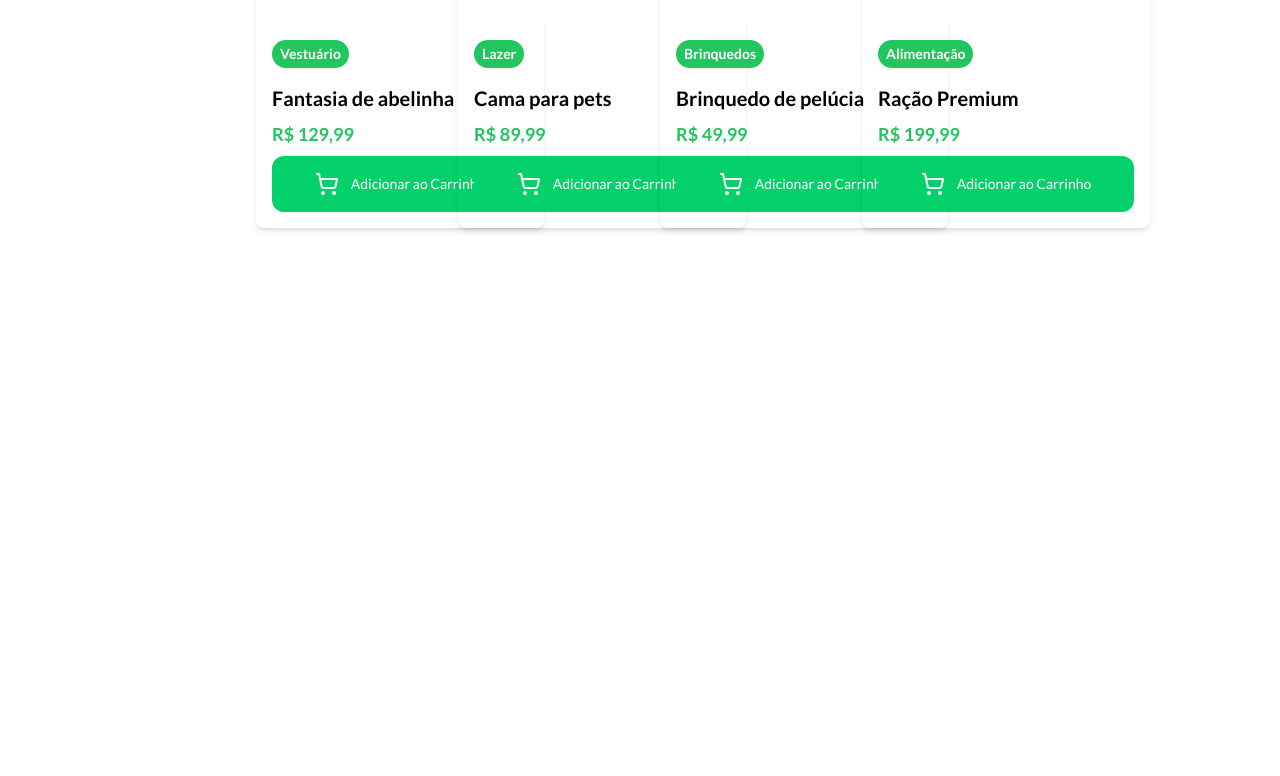
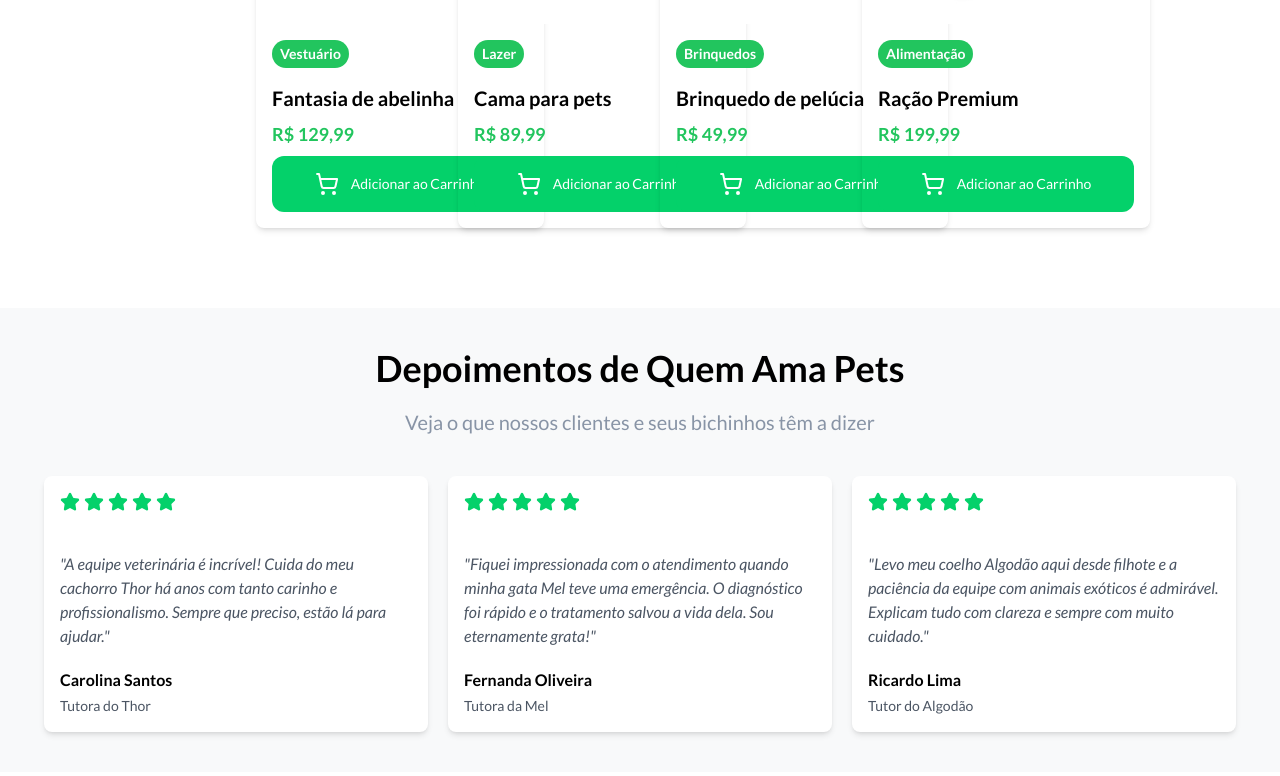
Before and after one commit to aetussilicon/clinica-mascotes, a React (Vite) app: page / in a window 1280 px wide. Shown: the part 1757-2533 px from the top of the page. Before the commit the page ends 2065 px from the top, so only its background shows below. Built offline with nearby package versions, Linux system fonts and the light colour scheme.

Commit message:
✨ feat(app): adicionar seção de depoimentos na página inicial
- Adiciona a seção de depoimentos para exibir feedbacks de clientes.
- Cria os componentes TestimonialsSection e TestimonialsCard.
- Integra a seção de depoimentos no componente App.

```diff
--- a/src/App.tsx
+++ b/src/App.tsx
@@ -2,6 +2,7 @@ import './App.css';
 import FeaturedProducts from './components/FeaturedProducts';
 import Hero from './components/Hero';
 import ServicesSection from './components/ServicesSection';
+import TestimonialsSection from './components/TestimonialsSection';
 import { UserMenuProvider } from './context/userMenu';
 
 function App() {
@@ -11,6 +12,7 @@ function App() {
                 <Hero />
                 <ServicesSection/>
                 <FeaturedProducts />
+                <TestimonialsSection />
             </UserMenuProvider>
         </>
     );
--- /dev/null
+++ b/src/components/TestimonialsCard.tsx
@@ -0,0 +1,29 @@
+import { Star } from 'lucide-react';
+import React from 'react';
+
+interface TestimonialCardsProps {
+    name: string;
+    role: string;
+    testimonial: string;
+}
+
+const TestimonialsCard: React.FC<TestimonialCardsProps> = ({ name, role, testimonial }) => {
+    return (
+        <div className='w-96 h-fit p-4 bg-white rounded-lg shadow-md flex flex-col gap-2'>
+            <div className='flex flex-col gap-5'>
+                <div className='flex space-x-1 mb-5'>
+                    {[...Array(5)].map((_, index) => (
+                        <Star key={index} size={20} stroke='#04d16a' fill='#04d16a' />
+                    ))}
+                </div>
+                <p className='text-[#4b5563] text-md italic'>"{testimonial}"</p>
+                <div>
+                <p className='font-semibold'>{name}</p>
+                <p className='text-sm text-[#4b5563] mt-1'>{role}</p>
+                </div>
+            </div>
+        </div>
+    );
+};
+
+export default TestimonialsCard;
--- /dev/null
+++ b/src/components/TestimonialsSection.tsx
@@ -0,0 +1,50 @@
+import TestimonialsCard from "./TestimonialsCard";
+
+const TestimonialsSection = () => {
+    const testimonials = [
+        {
+            testimonial:
+                'A equipe veterinária é incrível! Cuida do meu cachorro Thor há anos com tanto carinho e profissionalismo. Sempre que preciso, estão lá para ajudar.',
+            name: 'Carolina Santos',
+            role: 'Tutora do Thor',
+        },
+        {
+            testimonial:
+                'Fiquei impressionada com o atendimento quando minha gata Mel teve uma emergência. O diagnóstico foi rápido e o tratamento salvou a vida dela. Sou eternamente grata!',
+            name: 'Fernanda Oliveira',
+            role: 'Tutora da Mel',
+        },
+        {
+            testimonial:
+                'Levo meu coelho Algodão aqui desde filhote e a paciência da equipe com animais exóticos é admirável. Explicam tudo com clareza e sempre com muito cuidado.',
+            name: 'Ricardo Lima',
+            role: 'Tutor do Algodão',
+        },
+    ];
+
+    return (
+        <div className='bg-[#f8f9fa]'>
+            <div className=' ssm:mx-[10%] xl:mx-[20%] mb-10 flex flex-col gap-10 py-10 justify-center items-center'>
+                <div className='flex flex-col text-center gap-5'>
+                    <h1 className='text-3xl xl:text-4xl font-bold'>Depoimentos de Quem Ama Pets</h1>
+                    <p className='text-[#8894a6] ssm:text-md xl:text-xl'>
+                        Veja o que nossos clientes e seus bichinhos têm a dizer
+                    </p>
+                </div>
+                <div className="flex gap-5 ssm:flex-col xl:flex-row">
+                {testimonials.map((testimonial, index) => (
+                <TestimonialsCard
+                    key={index}
+                    testimonial={testimonial.testimonial}
+                    name={testimonial.name}
+                    role={testimonial.role}
+                />
+            ))}
+                </div>
+
+            </div>
+        </div>
+    );
+};
+
+export default TestimonialsSection;
```
